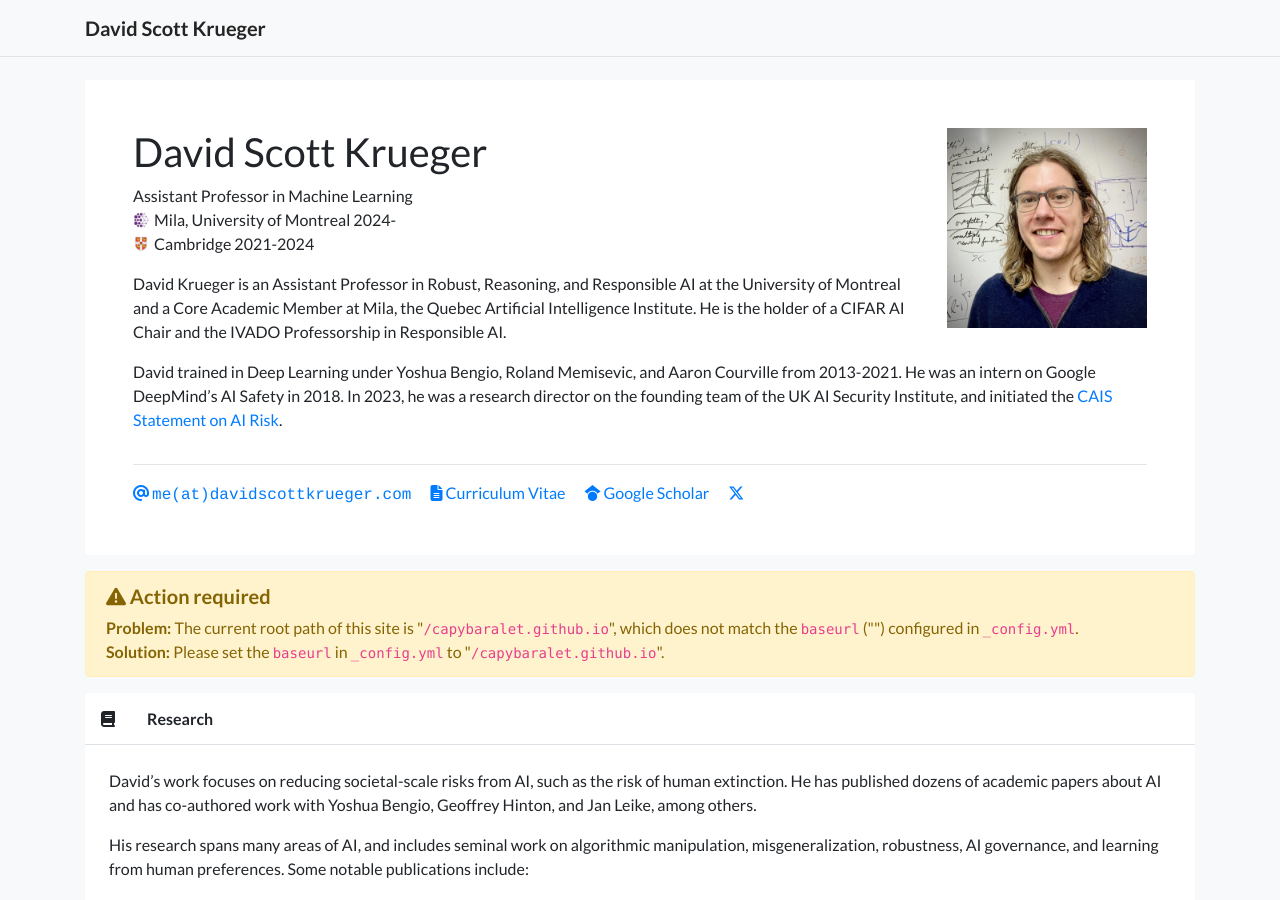
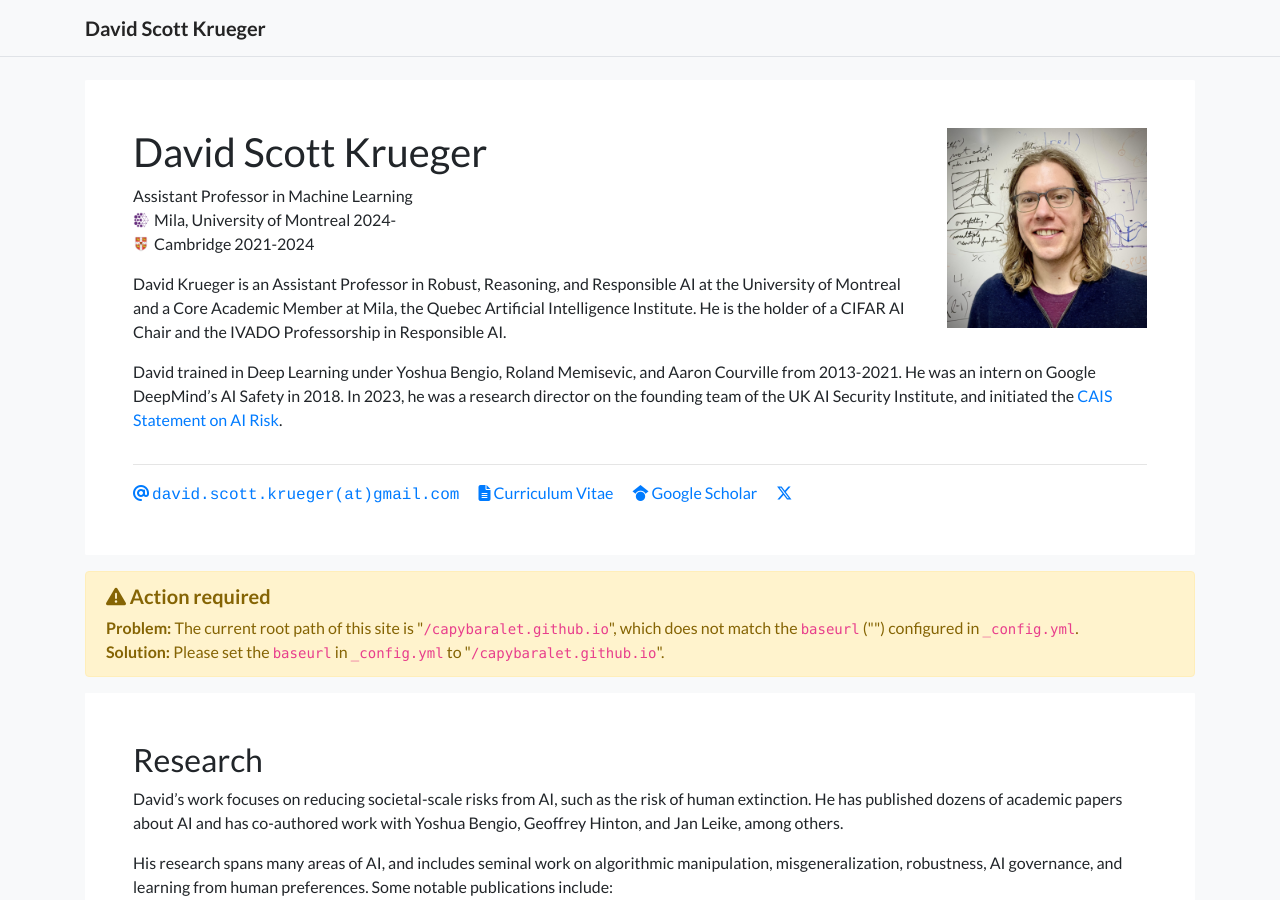
Before and after one commit to capybaralet/capybaralet.github.io, a Jekyll site: the page built from index.html, in a window 1280 px wide and 900 px high. Built offline with Jekyll 4.4.1, drawn with Linux system fonts in a browser that asks for light colours; nearby versions of some CDN libraries; a style sheet for code colours, icons or effects is not loaded.

Commit message:
change spacing as per David

```diff
--- a/_data/profile.yml
+++ b/_data/profile.yml
@@ -9,7 +9,7 @@ positions:
   - logo: /assets/images/badges/university-cambridge-logo-vector-600nw-1845651232.jpg.webp
     name: Cambridge 2021-2024
 
-email: "me@davidscottkrueger.com"
+email: "david.scott.krueger@gmail.com"
 cv_link: https://drive.google.com/file/d/1K0RES0jq0GbjvA7H1W0ebXkT70Jwa3Sc/view
 gscholar: 5Uz70IoAAAAJ # This is an example, replace it with your own Google Scholar ID
 twitter: DavidSKrueger # Do not include the '@' symbol
--- a/index.html
+++ b/index.html
@@ -8,10 +8,8 @@ navbar_title: Home
 %} {% include widgets/debug_url.html %}
 <div class="my-3 bg-white shadow-none rounded-xl">
   <div class="card border-0 shadow-none bg-white">
-    <h6 class="p-3 mb-0 border-bottom border-gray">
-      <i class="fas fa-book"></i>&emsp;&emsp;Research
-    </h6>
-    <div class="p-4">
+    <div class="p-5">
+      <div class="h2 font-weight-normal">Research</div>
       <p>
         David’s work focuses on reducing societal-scale risks from AI, such as
         the risk of human extinction. He has published dozens of academic papers
@@ -54,10 +52,8 @@ navbar_title: Home
 
 <div class="my-3 bg-white shadow-none rounded-xl">
   <div class="card border-0 shadow-none bg-white">
-    <h6 class="p-3 mb-0 border-bottom border-gray">
-      <i class="fas fa-newspaper"></i>&emsp;&emsp;Media
-    </h6>
-    <div class="p-4">
+    <div class="p-5">
+      <div class="h2 font-weight-normal">Media</div>
       <p>
         David is an outspoken advocate for regulation, social action, and
         international cooperation to prevent the development, deployment, and
```
Also changed, not shown: 1 other file.
